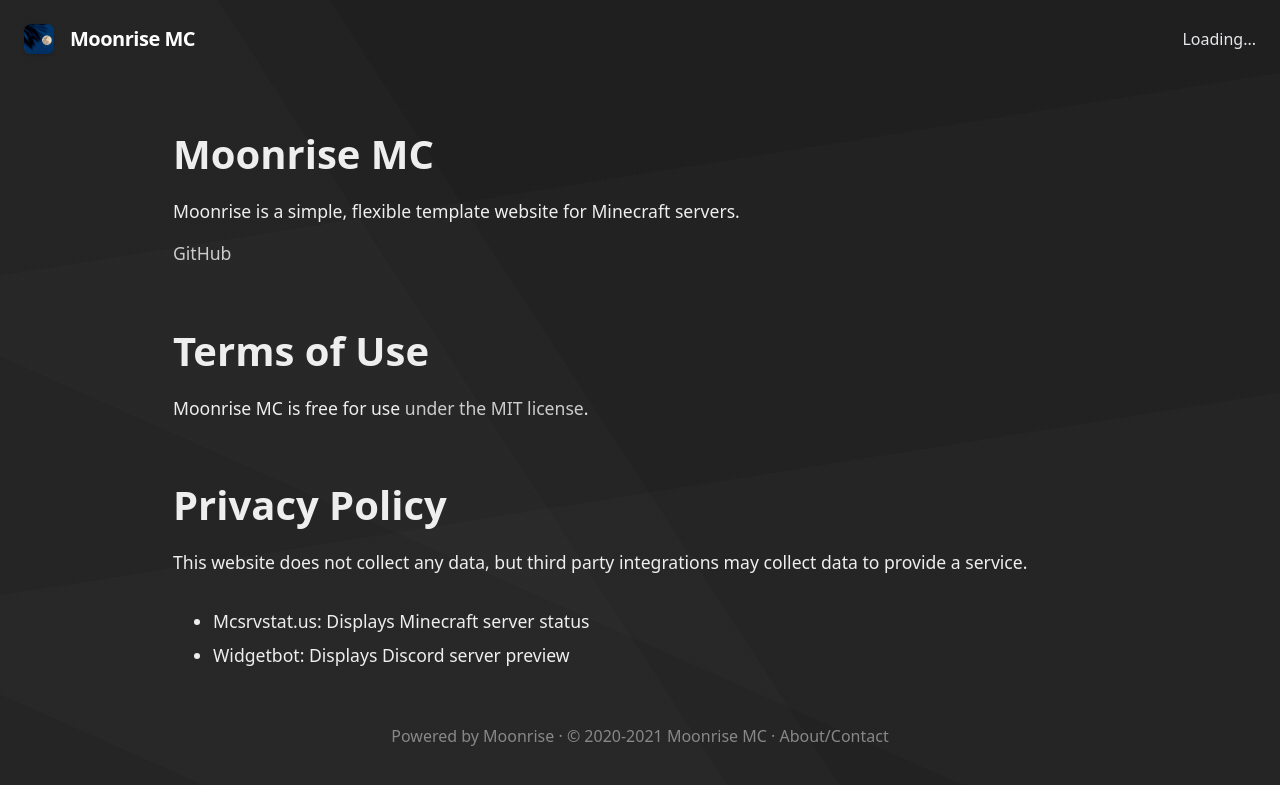
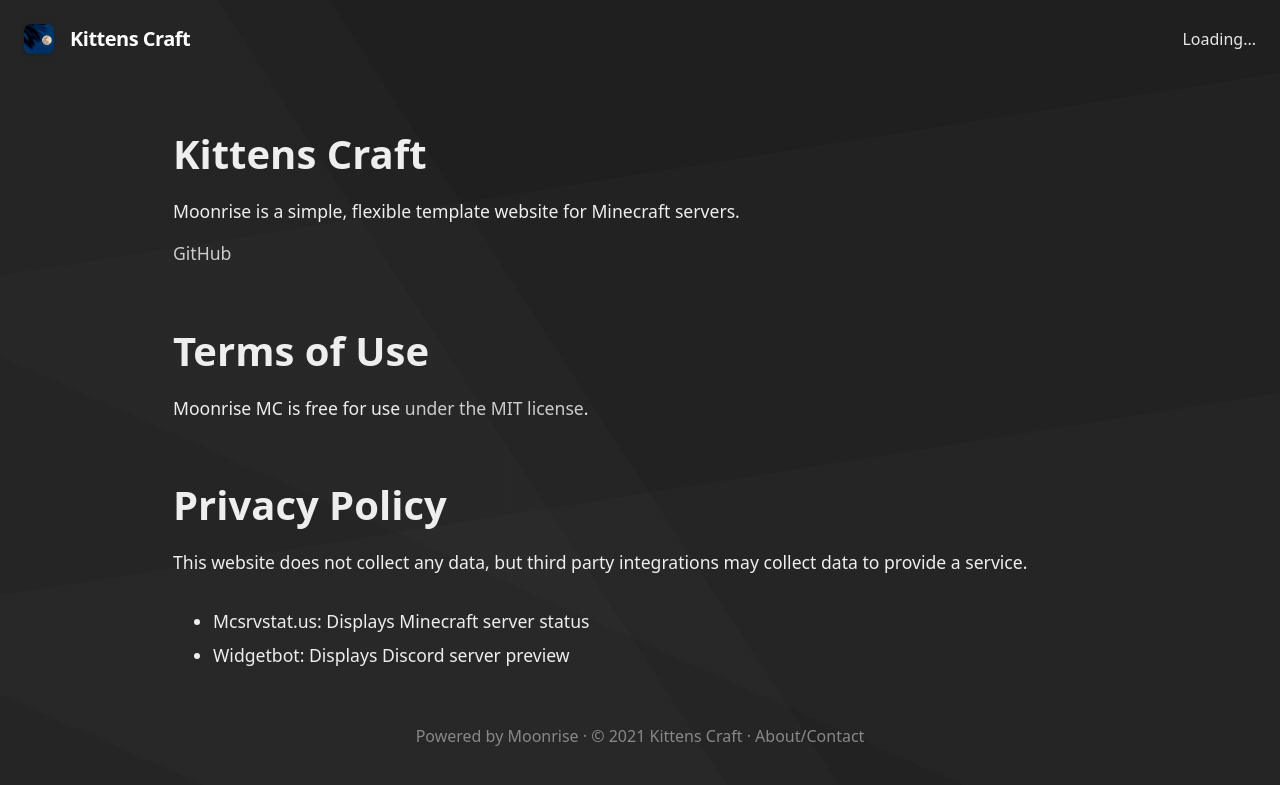
Before and after one commit to Levi-Batkin/kittenscraft, a Jekyll site: the page built from docs/about.md, in a window 1280 px wide. Shown: the top 785 px of the page. Built offline with Jekyll 4.4.1, drawn with Linux system fonts in a browser that asks for light colours; our own code applies the rules of GitHub Pages for plain Markdown files; part of the change alters nothing that is shown.

Commit message:
Update _config.yml

```diff
--- a/docs/_config.yml
+++ b/docs/_config.yml
@@ -1,26 +1,26 @@
 # Set this website's info
 # Change "coffeebank" to your GitHub username
 # Change "moonrise" to your repository name
-url: "https://coffeebank.github.io"
-baseurl: "/moonrise"
+url: "https://levi-batkin.github.io"
+baseurl: "/kittenscraft"
 siteIcon: /media/android-chrome-192x192.png
-siteYear: 2020
+siteYear: 2021
 siteFooterlink: /about
 showinSearchEngines: true
 # googleAnalyticsID: (uncomment to use)
 
 
 # Set basic server info
-serverName: Moonrise MC
-serverDescription: A Minecraft server where we have lots of fun!
-serverIP: 31.41.59.26:5358
+serverName: Kittens Craft
+serverDescription: Kittens Craft is the best Minecraft network dedicated to cats, we revolve around cats to bring you an amazing Minecraft experience for all!
+serverIP: play.kittenscraft.com
 useBedrockForOnlineStatus: false
 
 
 # Discord information
-discordInvite: https://discord.gg/minecraft
-discordServerID: 299881420891881473
-discordChannelID: 450428756855750666
+discordInvite: https://discord.gg/Bd2HEHA9xf
+discordServerID: 898633594434641920
+discordChannelID: 898633914179022868
 
 
 # # Navbar Links at the top of the page (uncomment "siteNav" to use)
```
